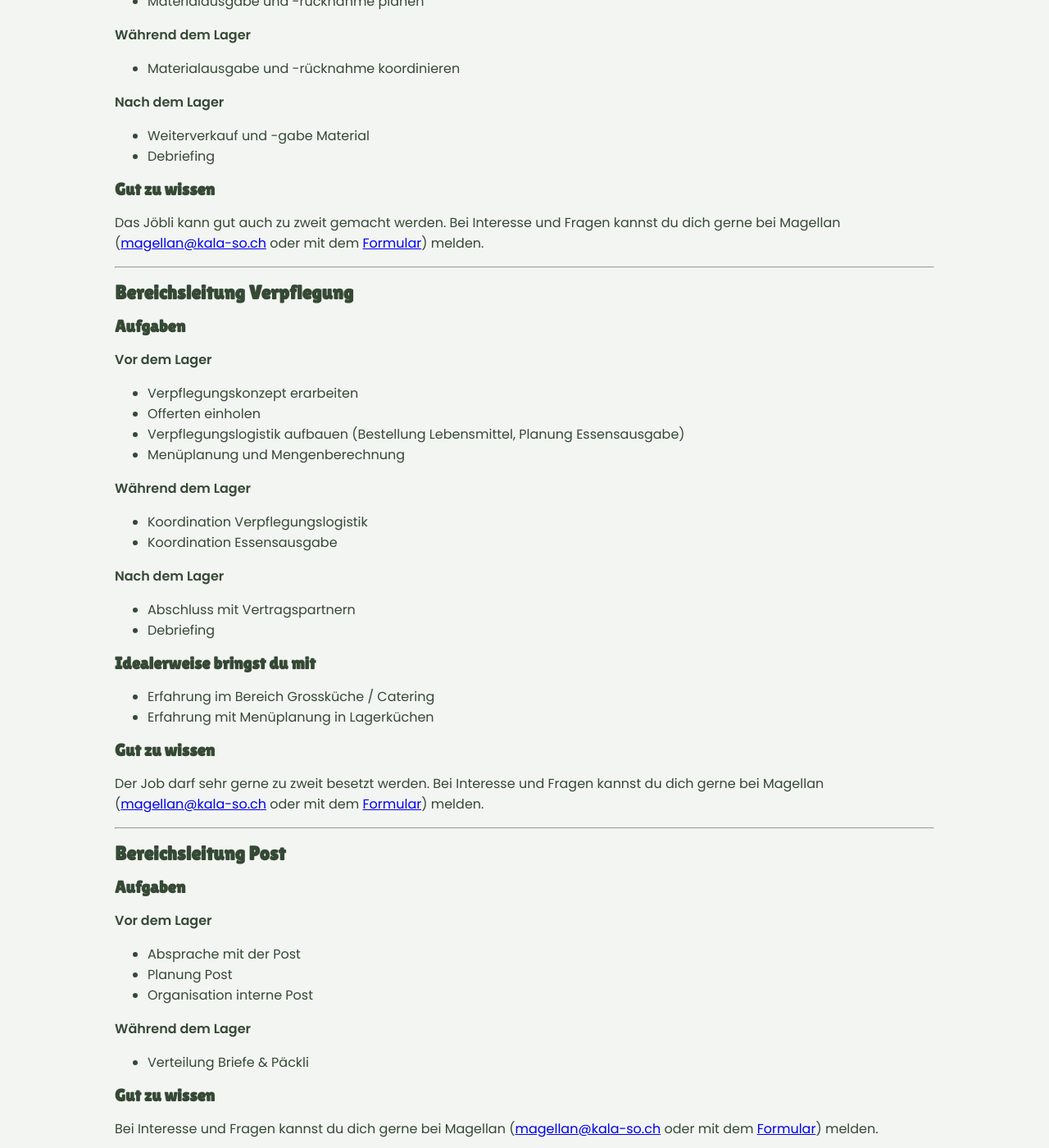
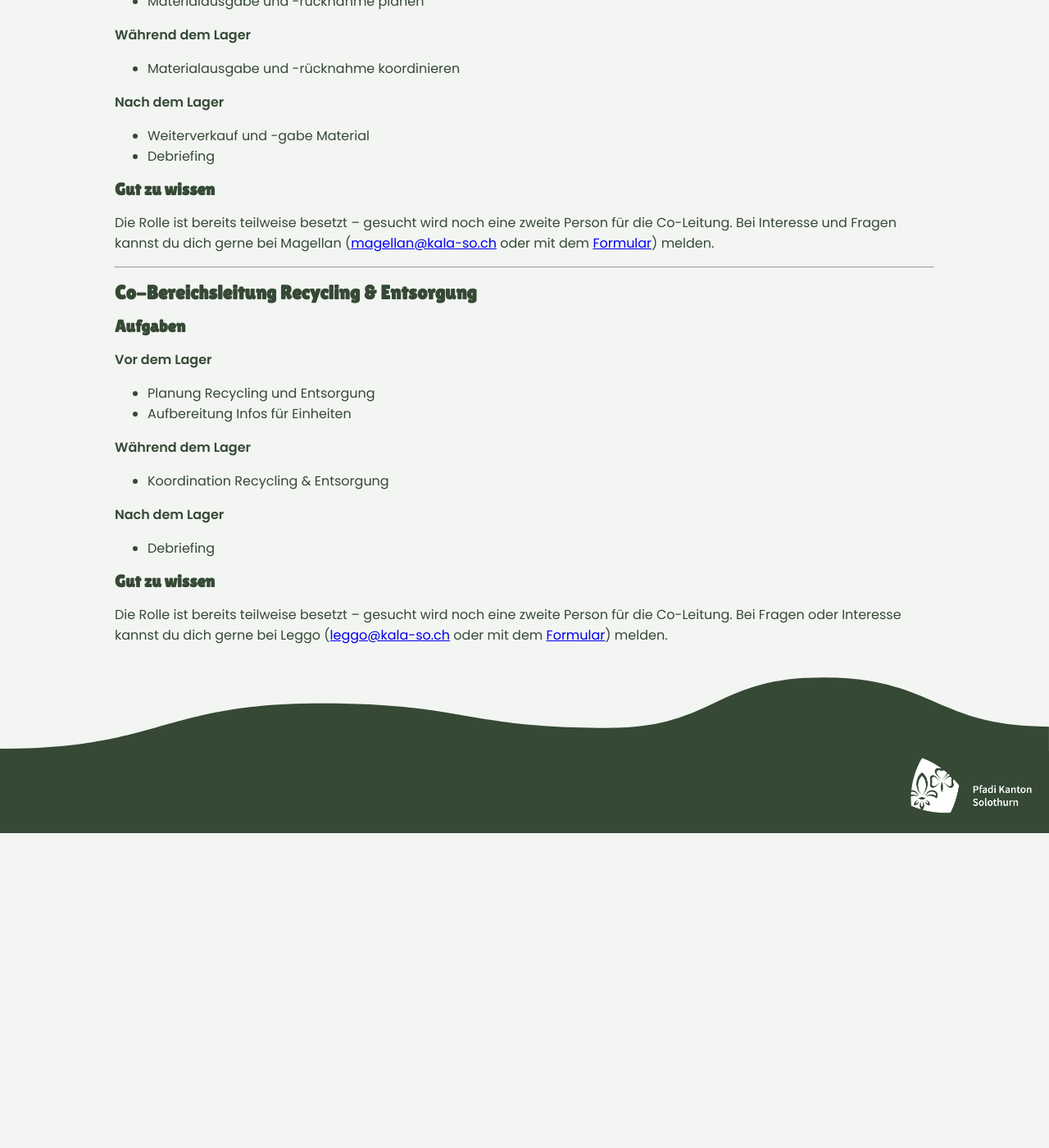
Before and after one commit to kala-so/ausschreibungen, a Jekyll site: the page built from _includes/40_log.md, in a window 1280 px wide and 1400 px high, scrolled down 1042 px. Shown: the whole window at 82% size. Built offline with Jekyll 4.4.1, drawn with Linux system fonts in a browser that asks for light colours; our own code applies the rules of GitHub Pages for plain Markdown files; after the commit the page ends 2058 px from its top, so only the background shows below that; some of the changed text lies outside the part shown.

Commit message:
update LOG

```diff
--- a/_includes/40_log.md
+++ b/_includes/40_log.md
@@ -27,7 +27,7 @@ Bei Interesse und Fragen kannst du dich gerne bei Magellan melden (<span class="
 
 ---
 
-## Bereichsleitung Material
+## Co-Bereichsleitung Material
 
 ### Aufgaben
 
@@ -49,63 +49,11 @@ Bei Interesse und Fragen kannst du dich gerne bei Magellan melden (<span class="
 
 ### Gut zu wissen
 
-Das Jöbli kann gut auch zu zweit gemacht werden.
+Die Rolle ist bereits teilweise besetzt – gesucht wird noch eine zweite Person für die Co-Leitung.
 Bei Interesse und Fragen kannst du dich gerne bei Magellan (<span class="obfuscated-email" data-user="magellan"></span>) melden.
 
 ---
-
-## Bereichsleitung Verpflegung
-
-### Aufgaben
-
-**Vor dem Lager**
-
-* Verpflegungskonzept erarbeiten
-* Offerten einholen
-* Verpflegungslogistik aufbauen (Bestellung Lebensmittel, Planung Essensausgabe)
-* Menüplanung und Mengenberechnung
-
-**Während dem Lager**
-
-* Koordination Verpflegungslogistik
-* Koordination Essensausgabe
-
-**Nach dem Lager**
-
-* Abschluss mit Vertragspartnern
-* Debriefing
-
-### Idealerweise bringst du mit
-
-* Erfahrung im Bereich Grossküche / Catering
-* Erfahrung mit Menüplanung in Lagerküchen
-
-### Gut zu wissen
-
-Der Job darf sehr gerne zu zweit besetzt werden.
-Bei Interesse und Fragen kannst du dich gerne bei Magellan (<span class="obfuscated-email" data-user="magellan"></span>) melden.
-
----
-
-## Bereichsleitung Post
-
-### Aufgaben
-
-**Vor dem Lager**
-
-* Absprache mit der Post
-* Planung Post
-* Organisation interne Post
-
-**Während dem Lager**
-
-* Verteilung Briefe & Päckli
-
-### Gut zu wissen
-Bei Interesse und Fragen kannst du dich gerne bei Magellan (<span class="obfuscated-email" data-user="magellan"></span>) melden.
-
----
-## Bereichsleitung Recycling & Entsorgung
+## Co-Bereichsleitung Recycling & Entsorgung
 
 ### Aufgaben
 
@@ -124,5 +72,5 @@ Bei Interesse und Fragen kannst du dich gerne bei Magellan (<span class="obfusca
 
 ### Gut zu wissen
 
-Der Job darf sehr gerne zu zweit besetzt werden
+Die Rolle ist bereits teilweise besetzt – gesucht wird noch eine zweite Person für die Co-Leitung.
 Bei Fragen oder Interesse kannst du dich gerne bei Leggo (<span class="obfuscated-email" data-user="leggo"></span>) melden.
```
Also changed, not shown: 1 other file.
